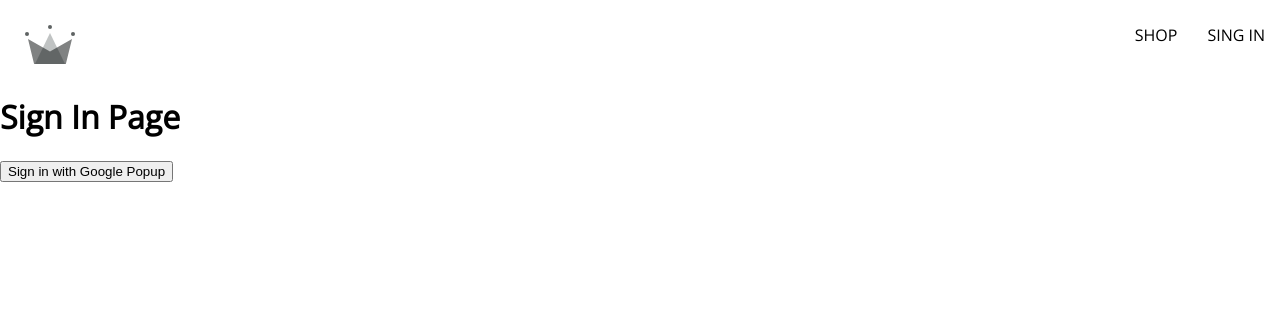
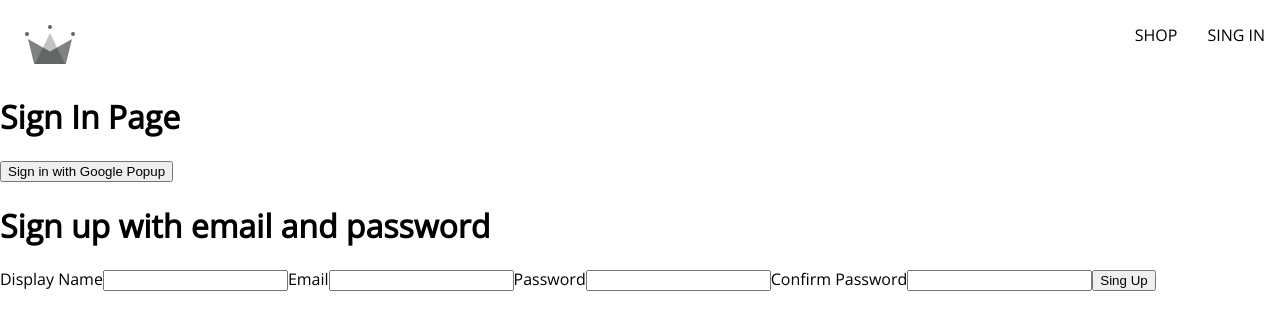
Before and after one commit to Darya-STRONG/CRWN-clothing, a React (Create React App) app: page /sign-in in a window 1280 px wide. Shown: the top 330 px of the page. Built offline with nearby package versions, Linux system fonts and the light colour scheme; a web font is replaced by a local one.

Commit message:
Sing Up Form Pt.1

```diff
--- /dev/null
+++ b/src/components/sign-up-form/sign-up-form.component.js
@@ -0,0 +1,44 @@
+import { useState } from "react";
+
+const defaultFormFields = {
+    displayName: '',
+    email: '',
+    password: '',
+    confirmPassword:'',
+
+}
+
+const SignUpForm = () => {
+    const [formFields, setFormFields] = useState(defaultFormFields);
+    const {displayName, email, password, confirmPassword} = formFields;
+
+    console.log(formFields);
+
+    const handleChange = (event) => {
+        const {name, value} = event.target;
+
+        setFormFields({...formFields, [name]:value});
+    }
+
+    return (
+        <div>
+            <h1>Sign up with email and password</h1>
+            <form onSubmit={()=>{}} action="">
+
+                <label>Display Name</label>
+                <input type="text" required onChange={handleChange} name = 'displayName' value={displayName}/>
+
+                <label>Email</label>
+                <input type="email"  required onChange={handleChange} name = 'email' value={email}/>
+
+                <label>Password</label>
+                <input type="password"  required onChange={handleChange} name = 'password' value={password}/>
+
+                <label>Confirm Password</label>
+                <input type="password"  required onChange={handleChange} name = 'confirmPassword' value={confirmPassword}/>
+                <button type="submit">Sing Up</button>
+            </form>
+        </div>
+    )
+}
+export default SignUpForm;
--- a/src/routes/sign-in/sign-in.component.jsx
+++ b/src/routes/sign-in/sign-in.component.jsx
@@ -2,6 +2,8 @@
     signInWithGooglePopup,
     createUserProfileDocument,
   } from '../../utils/firebase/firebase.utils.jsx';
+
+import SignUpForm from '../../components/sign-up-form/sign-up-form.component.js';
 
   const SignIn = () => {
     const logGoogleUser = async () => {
@@ -13,6 +15,7 @@
       <div>
         <h1>Sign In Page</h1>
         <button onClick={logGoogleUser}>Sign in with Google Popup</button>
+        <SignUpForm/>
       </div>
     );
   };
--- a/src/utils/firebase/firebase.utils.jsx
+++ b/src/utils/firebase/firebase.utils.jsx
@@ -4,6 +4,7 @@
   signInWithRedirect,
   signInWithPopup,
   GoogleAuthProvider,
+  createUserWithEmailAndPassword,
 } from 'firebase/auth';
 
 const firebaseConfig = {
```
